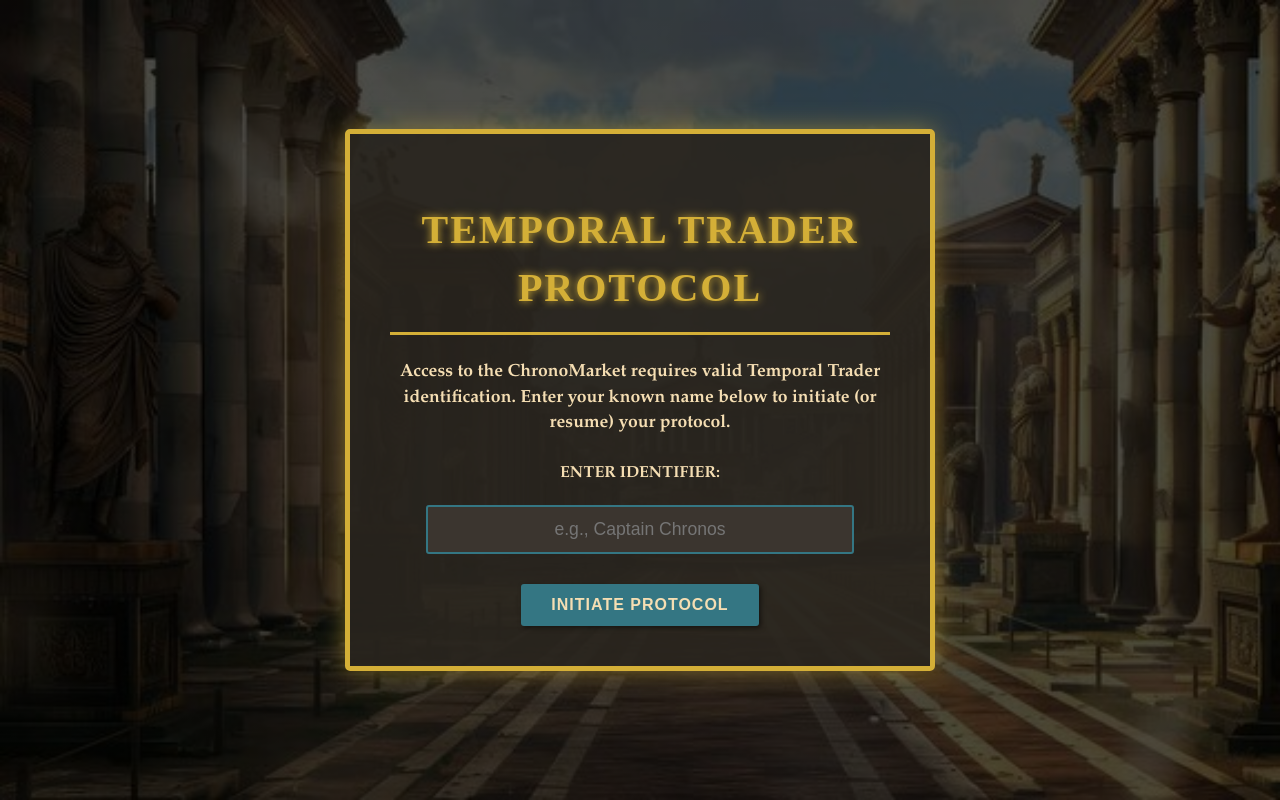
After one commit to arushisinha12/ChronoTrader, a Django app: template game_app/templates/game_app/start_screen.html in a window 1280 px wide. The commit adds this page. Run offline with Django 5.2, Linux system fonts and the light colour scheme; the template is opened without the code that fills it, so the values that code supplies are empty.

Commit message:
final commit

```diff
--- a/game_app/constants.py
+++ b/game_app/constants.py
@@ -52,6 +52,7 @@ ERAS = {
             "wine amphora": 150,
             "silk lace": 600,
             "coal sack": 120,
+            "feather cloak": 1000,
         }
     },
 
--- /dev/null
+++ b/game_app/templates/game_app/start_screen.html
@@ -0,0 +1,173 @@
+{% load static %}
+<!DOCTYPE html>
+<html lang="en">
+<head>
+    <meta charset="UTF-8">
+    <meta name="viewport" content="width=device-width, initial-scale=1.0">
+    <title>ChronoMarket Console - Initiate Protocol</title>
+    <style>
+        /* Inheriting base styles for consistency */
+        :root {
+            --color-bg-dark: #2a251e;
+            --color-font: #f5deb3;
+            --color-primary: #347683; /* New primary color for buttons/focus */
+            --color-era-highlight: #d4af37; /* Default Gold */
+            --color-era-highlight-rgb: 212, 175, 55;
+            --color-border: #6d5b4a;
+        }
+
+        body {
+            font-family: 'Palatino Linotype', 'Book Antiqua', Palatino, serif;
+            margin: 0;
+            background-color: var(--color-bg-dark);
+            color: var(--color-font);
+            line-height: 1.45;
+            font-size: 16px;
+            font-weight: bold;
+            display: flex;
+            justify-content: center;
+            align-items: center;
+            min-height: 100vh;
+            /* Placeholder background image similar to the original theme */
+            background-image: linear-gradient(rgba(0, 0, 0, 0.7), rgba(0, 0, 0, 0.7)), url("{% static 'backgrounds/ancient_rome.jpg' %}");
+            background-size: cover;
+            background-attachment: fixed;
+        }
+
+        .start-container {
+            width: 90%;
+            max-width: 500px;
+            padding: 40px;
+            border-radius: 5px;
+            text-align: center;
+
+            /* Console Styling */
+            background-color: rgba(42, 37, 30, 0.9);
+            border: 5px solid var(--color-era-highlight);
+            box-shadow: 0 0 25px rgba(var(--color-era-highlight-rgb), 0.5);
+        }
+
+        h1 {
+            font-family: 'Trajan Pro', serif;
+            color: var(--color-era-highlight);
+            font-size: 2.5em;
+            text-shadow: 0 0 8px var(--color-era-highlight);
+            border-bottom: 3px solid var(--color-era-highlight);
+            padding-bottom: 15px;
+            margin-bottom: 25px;
+            letter-spacing: 2px;
+            text-transform: uppercase;
+        }
+
+        .message {
+            font-size: 1.1em;
+            margin-bottom: 25px;
+            color: var(--color-font);
+        }
+
+        /* Message handling (for errors/info from Django) */
+        .django-messages {
+            margin-bottom: 20px;
+            list-style: none;
+            padding: 0;
+        }
+        .django-messages li {
+            padding: 10px;
+            border-radius: 3px;
+            font-weight: bold;
+            margin-bottom: 10px;
+            color: #2a251e;
+        }
+        .django-messages li.error {
+            background-color: #f7a0a0;
+        }
+        .django-messages li.info {
+            background-color: #d4af37;
+        }
+
+        /* Form styling */
+        .input-group {
+            margin-bottom: 30px;
+        }
+
+        .player-input {
+            width: 80%;
+            padding: 12px;
+            margin-top: 10px;
+            font-size: 1.1em;
+            border: 2px solid var(--color-border);
+            border-radius: 3px;
+            background-color: #3b352f;
+            color: var(--color-font);
+            text-align: center;
+            outline: none;
+            transition: border-color 0.2s;
+        }
+        .player-input:focus {
+            border-color: var(--color-primary);
+        }
+
+        /* Button styling */
+        .btn {
+            padding: 12px 30px;
+            border: none;
+            border-radius: 3px;
+            cursor: pointer;
+            font-weight: bold;
+            font-size: 1em;
+            text-transform: uppercase;
+            letter-spacing: 1px;
+            box-shadow: 2px 2px 5px rgba(0,0,0,0.5);
+            transition: background-color 0.2s, transform 0.1s;
+        }
+        .btn-primary {
+            background-color: var(--color-primary);
+            color: var(--color-font);
+        }
+        .btn:hover {
+            transform: translateY(-1px);
+            opacity: 0.9;
+            box-shadow: 0 3px 6px rgba(0,0,0,0.4);
+        }
+    </style>
+</head>
+<body>
+    <div class="start-container">
+        <h1>TEMPORAL TRADER PROTOCOL</h1>
+
+        <p class="message">
+            Access to the ChronoMarket requires valid Temporal Trader identification.
+            Enter your known name below to initiate (or resume) your protocol.
+        </p>
+
+        {% if messages %}
+            <ul class="django-messages">
+                {% for message in messages %}
+                <li{% if message.tags %} class="{{ message.tags }}"{% endif %}>{{ message }}</li>
+                {% endfor %}
+            </ul>
+        {% endif %}
+
+        <form action="{% url 'game_app:start_game' %}" method="post">
+            {% csrf_token %}
+            <div class="input-group">
+                <label for="player_name" style="display: block; margin-bottom: 10px;">ENTER IDENTIFIER:</label>
+                <input
+                    type="text"
+                    id="player_name"
+                    name="player_name"
+                    class="player-input"
+                    placeholder="e.g., Captain Chronos"
+                    required
+                    autofocus
+                    maxlength="50"
+                >
+            </div>
+
+            <button type="submit" class="btn btn-primary">
+                Initiate Protocol
+            </button>
+        </form>
+    </div>
+</body>
+</html>
--- a/game_app/urls.py
+++ b/game_app/urls.py
@@ -5,8 +5,8 @@ from . import views
 app_name = 'game_app'
 urlpatterns = [
     # 1. THE MISSING LINK: The main game page must be named 'game_console'
-    path('', views.game_console, name='game_console'),
-
+    path('', views.start_game, name='start_game'),
+    path('console/', views.game_console, name='game_console'),
     # 2. Existing URL patterns
     path('trade/', views.trade_item, name='trade_item'),
     path('jump/forward/', views.time_jump_forward, name='time_jump_forward'),
```
Also changed, not shown: game_app/admin.py (+37 -6 lines), game_app/models.py (+19 -23 lines), game_app/templates/game_app/leaderboard.html (+3 -5 lines), game_app/views.py (+113 -64 lines), README.md, db.sqlite3, game_app/migrations/0005_player_player_name.py (added), game_app/migrations/0006_alter_inventory_options_and_more.py (added).
